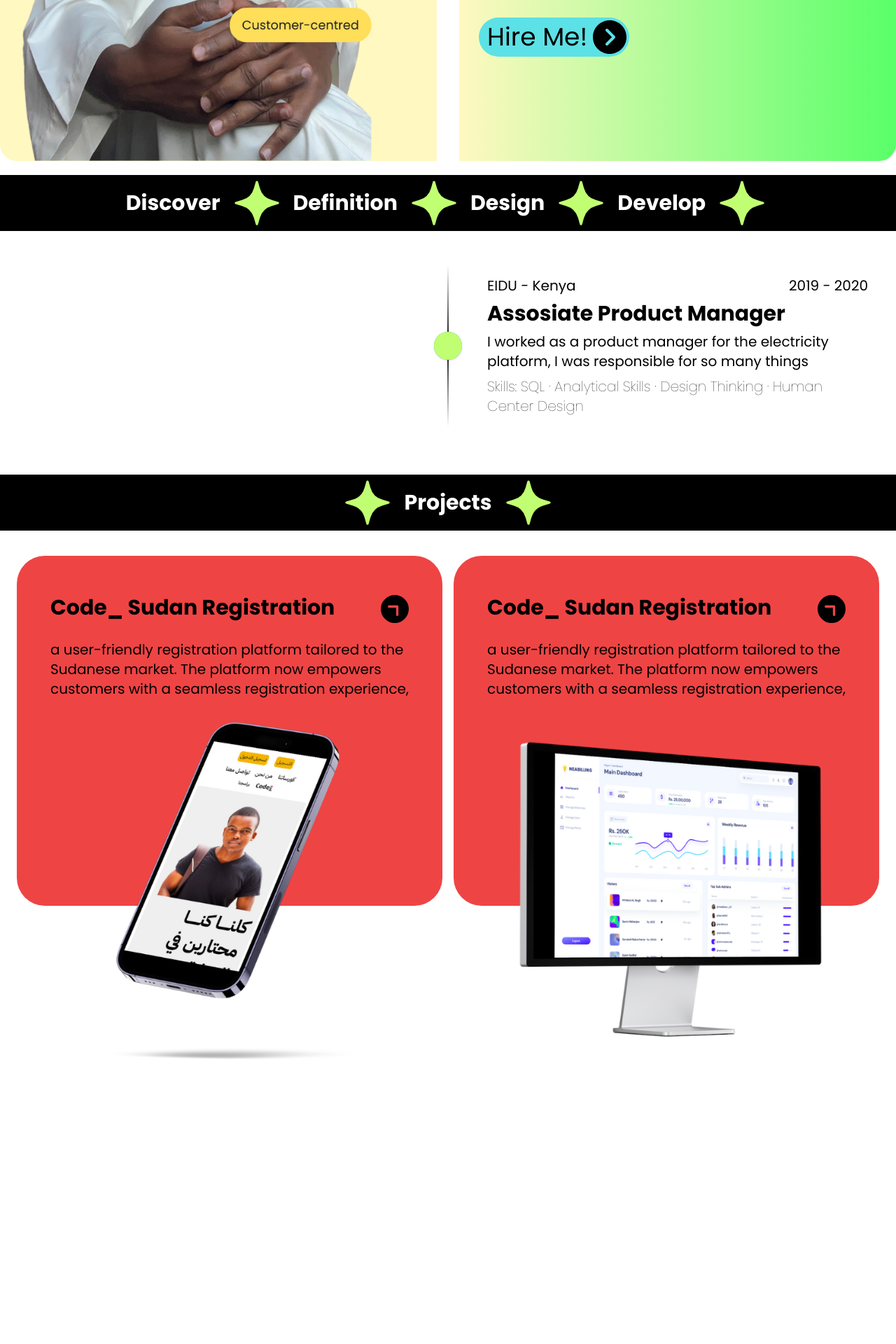
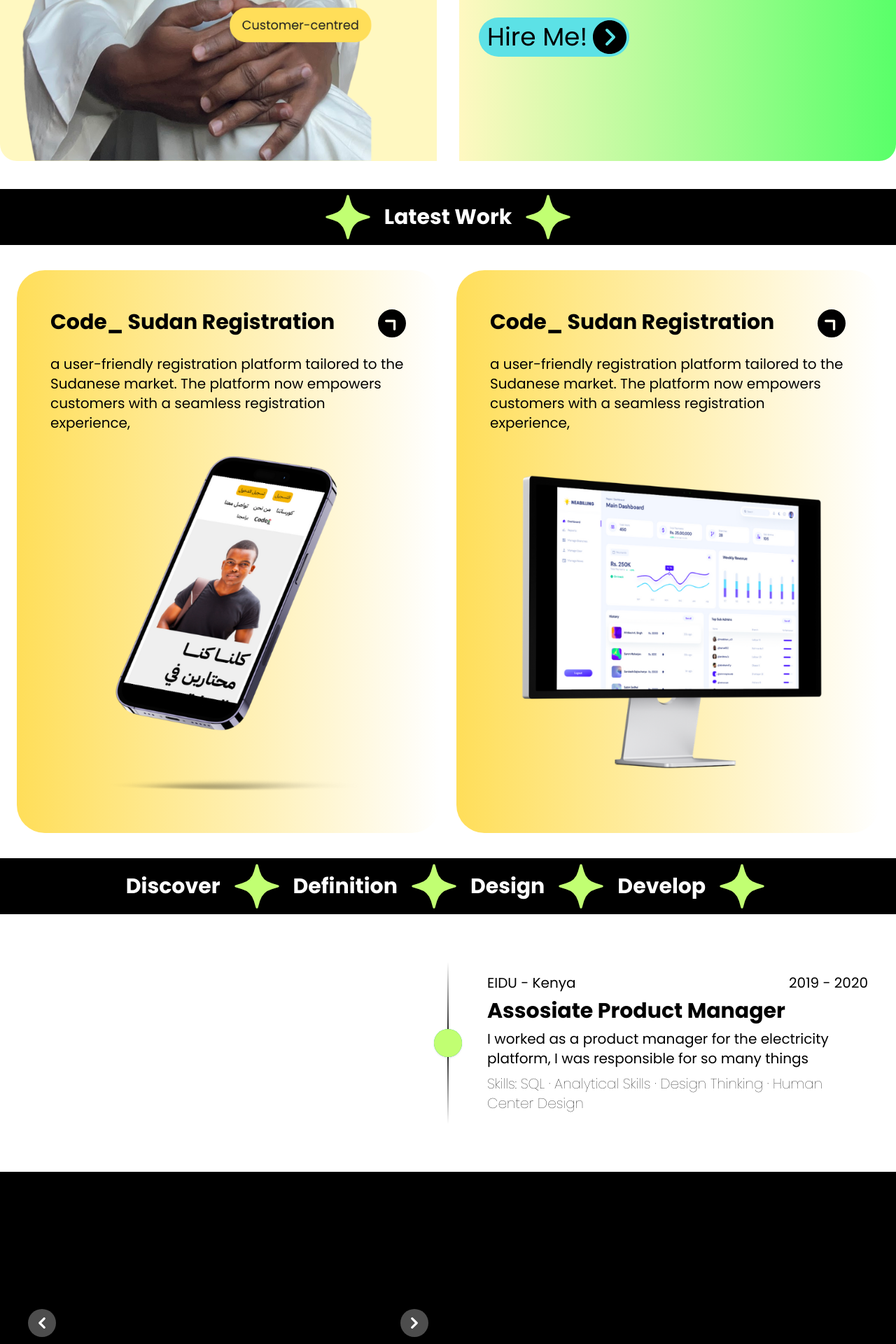
Before and after one commit to aelsir/portfolio, a Django app: page / in a window 1280 px wide. Shown: the part 612-2532 px from the top of the page at 70% size. Before the commit the page ends 2125 px from the top, so only its background shows below. Run offline with Django 4.2, Linux system fonts and the light colour scheme; some libraries are stand-ins or nearby versions.

Commit message:
building the project page.

```diff
--- a/templates/resume/resume.html
+++ b/templates/resume/resume.html
@@ -13,7 +13,7 @@
     <div class="container mx-auto pt-12 lg:px-6 items-center">
         <!--Navbar-->
         <nav class="bg-white-500 pb-5 flex justify-between mx-auto">
-            <div class="text-black text-4xl" style="font-family: var(--brand-font-bold)" id="aelsir">aelsir</div>
+            <div class="text-black text-6xl lg:text-4xl" style="font-family: var(--brand-font-bold)" id="aelsir">aelsir</div>
             <button class="bg-[#D9D9D9] rounded-full flex text-black p-1 items-center lg:scale-75 gap-2">
                 <span id='contact' class='pl-2 text-4xl' style="font-family: var(--brand-font-light)">Contact</span>
                 <!-- Replace the arrow with your desired icon or SVG -->
@@ -23,7 +23,7 @@
         </nav>
 
         <!--Hero Section-->
-        <div class=" justify-center grid mx-auto mx-12 items-center py-5 gap-8 grid-cols-1 lg:grid-cols-2 align-middle">
+        <div class="container justify-center grid mx-auto mx-12 items-center py-5 gap-8 grid-cols-1 lg:grid-cols-2 align-middle">
             <!-- This is the Photo section -->
             <div class="flex order-2 lg:order-1 h-full px-7 bg-[#FFF8C1] rounded-3xl lg:rounded-none lg:rounded-s-3xl items-end">
                 <img class="mx-auto" src="{% static 'img/hero/pm.png' %}" alt="Product Manager">
@@ -54,8 +54,52 @@
         </div>
     </div>
 
+    <!--Project Header-->
+    <div class="flex w-full text-3xl justify-center items-center gap-3 bg-black text-white my-5 " style="font-family: var(--brand-font-bold)">
+        <img class="w-[80px]" src="{% static 'svg/sparkle.svg' %}" alt="">
+        <h2 class="">Latest Work</h2>
+        <img class="w-[80px]" src="{% static 'svg/sparkle.svg' %}" alt="">
+    </div>
 
-    <div class="flex w-full text-3xl justify-center items-center gap-3 bg-black text-white" style="font-family: var(--brand-font-bold)">
+    <!--Projects-->
+    <div class="container mx-auto py-4 lg:px-6 ">
+        <div class="grid grid-cols-1 lg:grid-cols-2 gap-6">
+
+            <!--First Project-->
+            <div class="">
+                <div class="bg-gradient-to-r from-[var(--brand-color-third)] rounded-[40px] p-12">
+                    <div class="flex justify-between py-2">
+                        <div class="text-5xl lg:text-3xl" style="font-family: var(--brand-font-bold)">Code_ Sudan Registration</div>
+                        <img class="w-10 -rotate-45" src="{% static 'svg/next.svg' %}" alt="arrow">
+                    </div>
+                    <div class="text-3xl lg:text-xl py-4">
+                        a user-friendly registration platform tailored to the Sudanese market. The platform now empowers customers with a seamless registration experience,
+                    </div>
+                    <img src="{% static 'img/projects/codesudan-project.png' %}" alt="">
+                </div>
+            </div>
+
+
+                <!--First Project-->
+            <div class="">
+                <div class="bg-gradient-to-r from-[var(--brand-color-third)] rounded-[40px] p-12">
+                    <div class="flex justify-between py-2">
+                        <div class="text-5xl lg:text-3xl" style="font-family: var(--brand-font-bold)">Code_ Sudan Registration</div>
+                        <img class="w-10 -rotate-45" src="{% static 'svg/next.svg' %}" alt="arrow">
+                    </div>
+                    <div class="text-3xl lg:text-xl py-4">
+                        a user-friendly registration platform tailored to the Sudanese market. The platform now empowers customers with a seamless registration experience,
+                    </div>
+                    <img src="{% static 'img/projects/energicity.png' %}" alt="">
+                </div>
+            </div>
+
+
+        </div>
+    </div>
+
+    <!--4 Words Discover...-->
+    <div class="flex w-full text-3xl justify-center items-center gap-3 bg-black text-white my-5" style="font-family: var(--brand-font-bold)">
         <h2 class="">Discover</h2>
         <img class="w-[80px]" src="{% static 'svg/sparkle.svg' %}" alt="">
         <h2>Definition</h2>
@@ -66,7 +110,9 @@
         <img class="w-[80px]" src="{% static 'svg/sparkle.svg' %}" alt="">
     </div>
 
-    <div class="container mx-auto py-12 lg:px-6">
+
+    <!--Work experience-->
+    <div class="container mx-auto p-12 lg:px-6">
         <div class="space-y-8 relative before:absolute before:inset-0 before:ml-5 before:-translate-x-px lg:before:mx-auto lg:before:translate-x-0 before:h-full before:w-0.5 before:bg-gradient-to-b before:from-transparent before:via-black before:to-transparent">
             <!-- Item #1 -->
             <div class="relative flex items-center justify-between lg:justify-normal lg:odd:flex-row-reverse group is-active">
@@ -92,53 +138,57 @@
         </div>
     </div>
 
+    <!--Footer-->
+    <div class="grid grid-cols-1 lg:grid-cols-2 w-full text-3xl justify-center items-center gap-3 bg-black text-white my-5 p-6 gap-6" style="font-family: var(--brand-font-bold)">
 
-    <div class="flex w-full text-3xl justify-center items-center gap-3 bg-black text-white my-5" style="font-family: var(--brand-font-bold)">
-        <img class="w-[80px]" src="{% static 'svg/sparkle.svg' %}" alt="">
-        <h2 class="">Projects</h2>
-        <img class="w-[80px]" src="{% static 'svg/sparkle.svg' %}" alt="">
-    </div>
 
-    <div class="container mx-auto pt-4 lg:px-6">
-        <div class="grid grid-cols-1 lg:grid-cols-2 gap-4">
-
-            <!--First Project-->
-            <div class="h-screen">
-                <div class="bg-red-500 rounded-[40px] p-12 h-[500px]">
-                    <div class="flex justify-between py-2">
-                        <div class="text-5xl lg:text-3xl" style="font-family: var(--brand-font-bold)">Code_ Sudan Registration</div>
-                        <img class="w-10 -rotate-45" src="{% static 'svg/next.svg' %}" alt="arrow">
-                    </div>
-                    <div class="text-3xl lg:text-xl py-4">
-                        a user-friendly registration platform tailored to the Sudanese market. The platform now empowers customers with a seamless registration experience,
-                    </div>
-                    <img src="{% static 'img/projects/codesudan-project.png' %}" alt="">
+        <div id="controls-carousel" class="relative w-full" data-carousel="static">
+            <!-- Carousel wrapper -->
+            <div class="relative h-56 overflow-hidden rounded-lg md:h-96">
+                <!-- Item 1 -->
+                <div class="hidden duration-700 ease-in-out" data-carousel-item>
+                    <img src="{% static 'img/customers/1.png' %}" class="absolute block w-full -translate-x-1/2 -translate-y-1/2 top-1/2 left-1/2" alt="...">
+                </div>
+                <!-- Item 2 -->
+                <div class="hidden duration-700 ease-in-out" data-carousel-item="active">
+                    <img src="{% static 'img/customers/2.png' %}" class="absolute block w-full -translate-x-1/2 -translate-y-1/2 top-1/2 left-1/2" alt="...">
+                </div>
+                <!-- Item 3 -->
+                <div class="hidden duration-700 ease-in-out" data-carousel-item>
+                    <img src="{% static 'img/customers/3.png' %}" class="absolute block w-full -translate-x-1/2 -translate-y-1/2 top-1/2 left-1/2" alt="...">
+                </div>
+                <!-- Item 4 -->
+                <div class="hidden duration-700 ease-in-out" data-carousel-item>
+                    <img src="/docs/images/carousel/carousel-4.svg" class="absolute block w-full -translate-x-1/2 -translate-y-1/2 top-1/2 left-1/2" alt="...">
+                </div>
+                <!-- Item 5 -->
+                <div class="hidden duration-700 ease-in-out" data-carousel-item>
+                    <img src="/docs/images/carousel/carousel-5.svg" class="absolute block w-full -translate-x-1/2 -translate-y-1/2 top-1/2 left-1/2" alt="...">
                 </div>
             </div>
-
-
-                <!--First Project-->
-            <div class="container">
-                <div class="bg-red-500 rounded-[40px] p-12 h-[500px]">
-                    <div class="flex justify-between py-2">
-                        <div class="text-5xl lg:text-3xl" style="font-family: var(--brand-font-bold)">Code_ Sudan Registration</div>
-                        <img class="w-10 -rotate-45" src="{% static 'svg/next.svg' %}" alt="arrow">
-                    </div>
-                    <div class="text-3xl lg:text-xl py-4">
-                        a user-friendly registration platform tailored to the Sudanese market. The platform now empowers customers with a seamless registration experience,
-                    </div>
-                    <img src="{% static 'img/projects/energicity.png' %}" alt="">
-                </div>
-
-
-            </div>
+            <!-- Slider controls -->
+            <button type="button" class="absolute top-0 left-0 z-30 flex items-center justify-center h-full px-4 cursor-pointer group focus:outline-none" data-carousel-prev>
+                <span class="inline-flex items-center justify-center w-10 h-10 rounded-full bg-white/30 dark:bg-gray-800/30 group-hover:bg-white/50 dark:group-hover:bg-gray-800/60 group-focus:ring-4 group-focus:ring-white dark:group-focus:ring-gray-800/70 group-focus:outline-none">
+                    <svg class="w-4 h-4 text-white dark:text-gray-800" aria-hidden="true" xmlns="http://www.w3.org/2000/svg" fill="none" viewBox="0 0 6 10">
+                        <path stroke="currentColor" stroke-linecap="round" stroke-linejoin="round" stroke-width="2" d="M5 1 1 5l4 4"/>
+                    </svg>
+                    <span class="sr-only">Previous</span>
+                </span>
+            </button>
+            <button type="button" class="absolute top-0 right-0 z-30 flex items-center justify-center h-full px-4 cursor-pointer group focus:outline-none" data-carousel-next>
+                <span class="inline-flex items-center justify-center w-10 h-10 rounded-full bg-white/30 dark:bg-gray-800/30 group-hover:bg-white/50 dark:group-hover:bg-gray-800/60 group-focus:ring-4 group-focus:ring-white dark:group-focus:ring-gray-800/70 group-focus:outline-none">
+                    <svg class="w-4 h-4 text-white dark:text-gray-800" aria-hidden="true" xmlns="http://www.w3.org/2000/svg" fill="none" viewBox="0 0 6 10">
+                        <path stroke="currentColor" stroke-linecap="round" stroke-linejoin="round" stroke-width="2" d="m1 9 4-4-4-4"/>
+                    </svg>
+                    <span class="sr-only">Next</span>
+                </span>
+            </button>
+        </div>
 
 
 
+    </div>
 
-
-        </div>
-    </div>
 
 
 
```
Also changed, not shown: static/img/customers/1.png (added), static/img/customers/2.png (added), static/img/customers/3.png (added), static/img/customers/4.png (added), static/img/customers/5.png (added), 1 other file.
